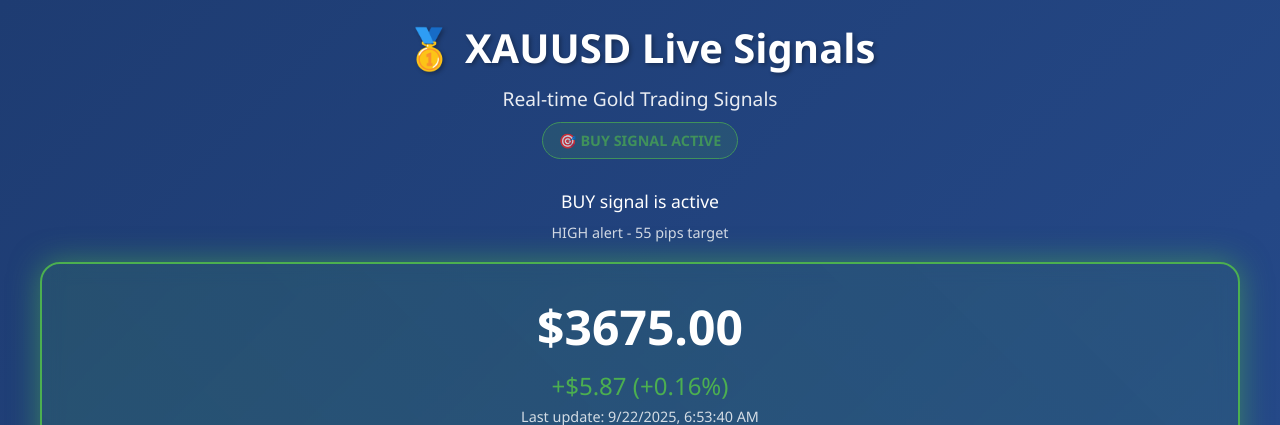
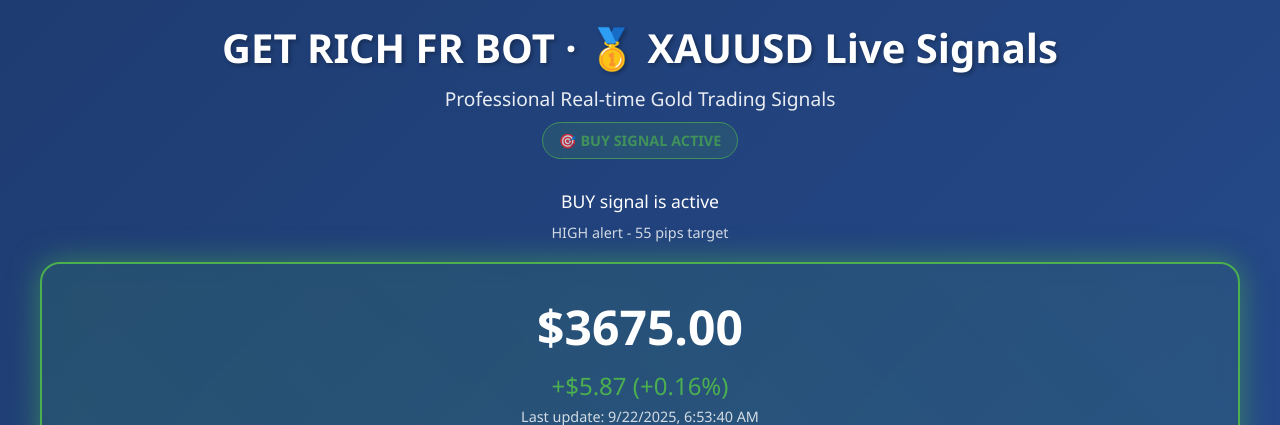
Before and after one commit to GiftNdlala/getrichfrbot, a Flask app: page / in a window 1280 px wide. Shown: the top 425 px of the page. Run offline with Flask 3, Linux system fonts and the light colour scheme.

Commit message:
Update branding to include "GET RICH FR BOT"
Co-authored-by: ndlalagift14 <ndlalagift14@gmail.com>

```diff
--- a/templates/dashboard.html
+++ b/templates/dashboard.html
@@ -3,7 +3,7 @@
 <head>
     <meta charset="UTF-8">
     <meta name="viewport" content="width=device-width, initial-scale=1.0">
-    <title>🥇 XAUUSD Live Trading Signals</title>
+    <title>GET RICH FR BOT · 🥇 XAUUSD Live Trading Signals</title>
     <style>
         * {
             margin: 0;
@@ -536,8 +536,8 @@
 <body>
     <div class="container">
         <div class="header">
-            <h1>🥇 XAUUSD Live Signals</h1>
-            <div class="subtitle">Real-time Gold Trading Signals</div>
+            <h1>GET RICH FR BOT · 🥇 XAUUSD Live Signals</h1>
+            <div class="subtitle">Professional Real-time Gold Trading Signals</div>
             <div id="status-indicator" class="status-indicator status-waiting">⏳ Waiting for signals...</div>
         </div>
 
```
